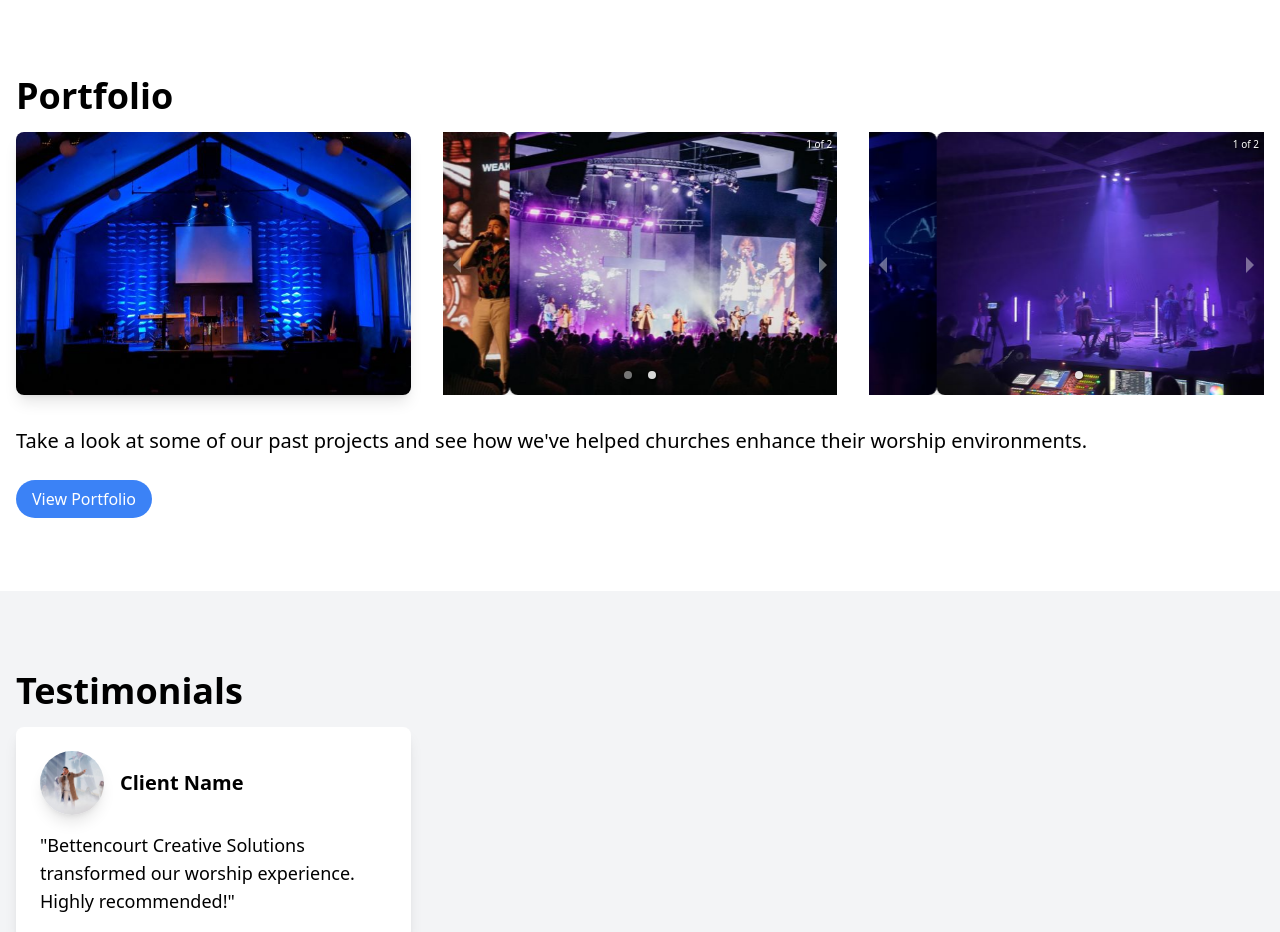
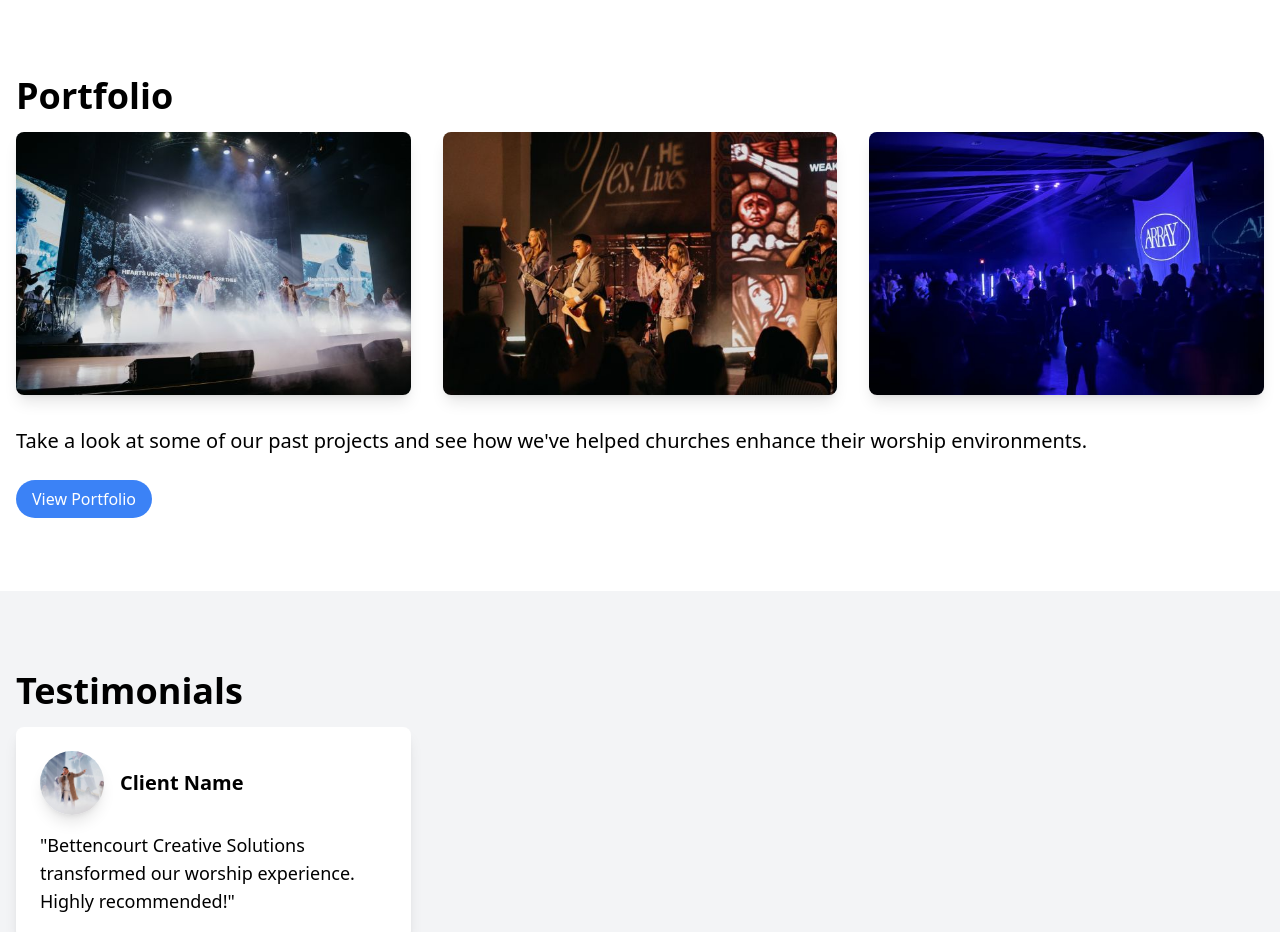
Before and after one commit to johnnyBettencourt/BCS, a Gatsby site: page / in a window 1280 px wide. Shown: the part 1740-2672 px from the top of the page. Built offline with nearby package versions, Linux system fonts and the light colour scheme; Gatsby itself is replaced by a stand-in of ours.

Commit message:
changed the photos in the portfolio section of the home page

```diff
--- a/src/pages/index.js
+++ b/src/pages/index.js
@@ -2,17 +2,13 @@ import React, { useState } from "react";
 import Layout from "../components/Layout";
 import { Helmet } from "react-helmet";
 import { Link } from "gatsby";
-import { Carousel } from 'react-responsive-carousel';
-import 'react-responsive-carousel/lib/styles/carousel.min.css';
 import aboutUsImg from "../../static/images/about-us.jpg";
 import servicesImg from "../../static/images/services.jpg";
-import portfolio1Img from "../../static/images/portfolio1.1.jpg";
-import portfolio2Img1 from "../../static/images/portfolio2.1.jpg";
-import portfolio2Img2 from "../../static/images/portfolio2.2.jpg";
-import portfolio3Img1 from "../../static/images/portfolio3.1.jpg";
-import portfolio3Img2 from "../../static/images/portfolio3.2.jpg";
-import testimonial1Img from "../../static/images/testimonial1.jpg";
+import portfolioChristmas2023Img from "../../static/images/portfolio4.1.jpg";
+import portfolioEaster2023Img from "../../static/images/portfolio2.1.jpg";
+import portfolioCreativeCollectedImg from "../../static/images/portfolio3.1.jpg";
 import heroBannerImg from "../../static/images/hero-banner.jpg";
+import testimonial1Img from "../../Static/images/testimonial1.jpg";
 
 const IndexPage = () => {
   const [showModal, setShowModal] = useState(false);
@@ -76,23 +72,9 @@ const IndexPage = () => {
         <div className="container mx-auto px-4">
           <h2 className="text-4xl font-bold mb-4">Portfolio</h2>
           <div className="grid grid-cols-1 md:grid-cols-2 lg:grid-cols-3 gap-8">
-            <img src={portfolio1Img} alt="Project 1" className="rounded-lg shadow-lg" />
-            <Carousel showArrows={true} showThumbs={false} infiniteLoop={true} useKeyboardArrows={true} autoPlay={true}>
-              <div>
-                <img src={portfolio2Img1} alt="Project 2 - Downtown" className="rounded-lg shadow-lg" />
-              </div>
-              <div>
-                <img src={portfolio2Img2} alt="Project 2 - Mesa" className="rounded-lg shadow-lg" />
-              </div>
-            </Carousel>
-            <Carousel showArrows={true} showThumbs={false} infiniteLoop={true} useKeyboardArrows={true} autoPlay={true}>
-              <div>
-                <img src={portfolio3Img1} alt="Project 3 - 1" className="rounded-lg shadow-lg" />
-              </div>
-              <div>
-                <img src={portfolio3Img2} alt="Project 3 - 2" className="rounded-lg shadow-lg" />
-              </div>
-            </Carousel>
+            <img src={portfolioChristmas2023Img} alt="Christmas 2023 Project" className="rounded-lg shadow-lg" />
+            <img src={portfolioEaster2023Img} alt="Easter 2023 Project" className="rounded-lg shadow-lg" />
+            <img src={portfolioCreativeCollectedImg} alt="Creative Collected Project" className="rounded-lg shadow-lg" />
           </div>
           <p className="text-xl mb-8 mt-8">
             Take a look at some of our past projects and see how we've helped churches enhance their worship environments.
```
